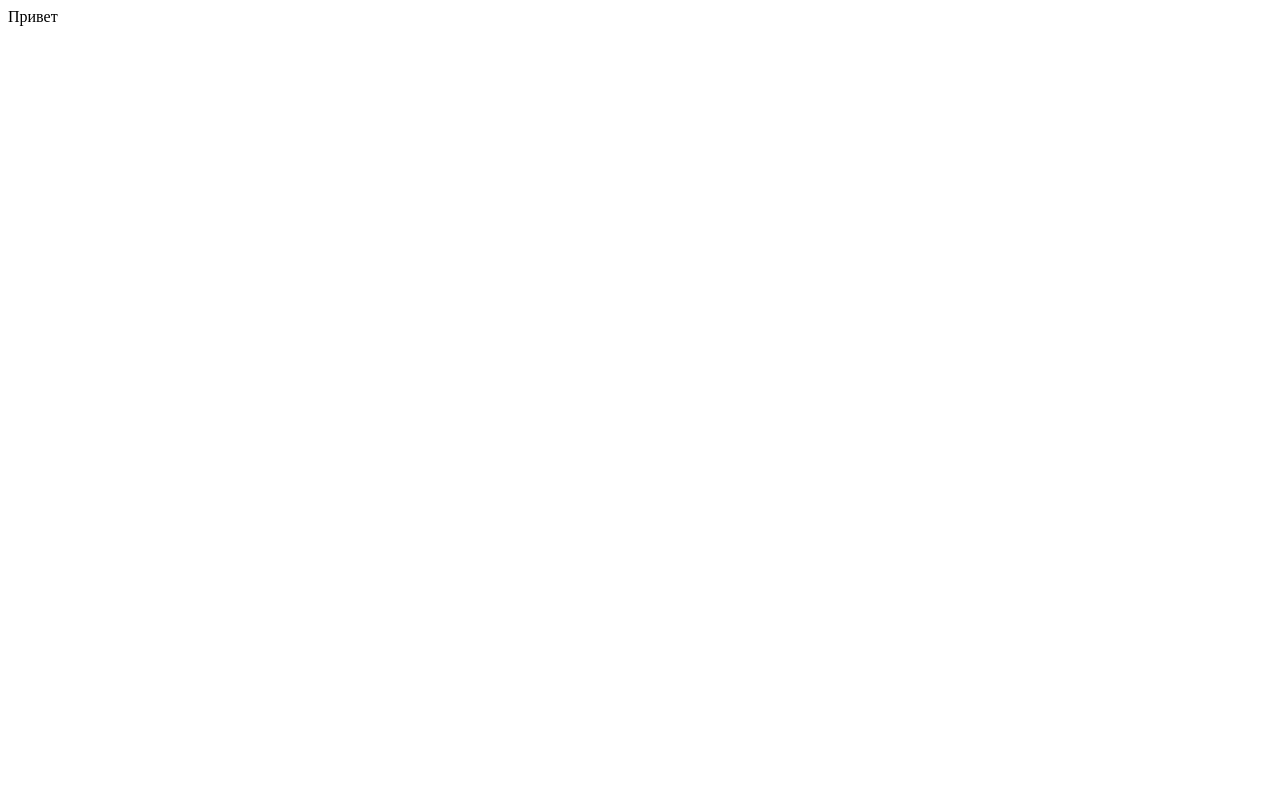
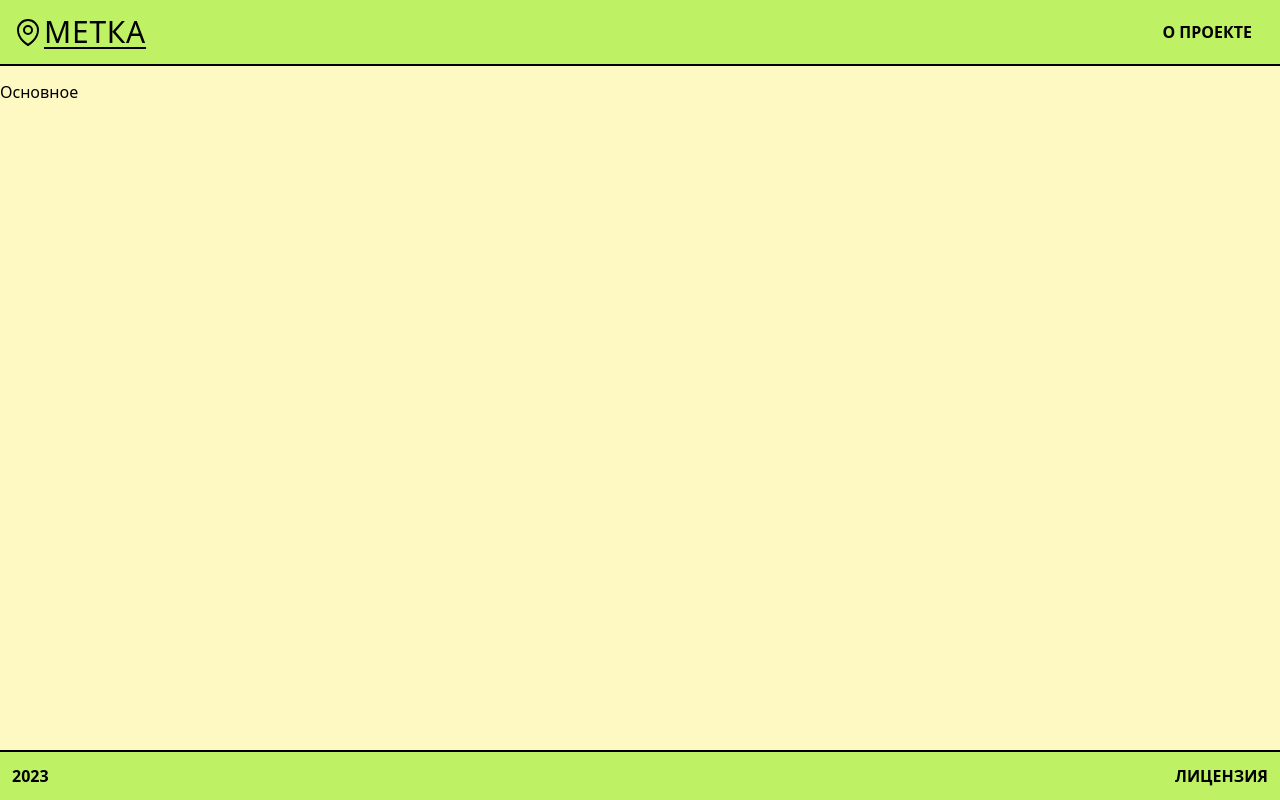
Before and after one commit to igorsvk16/igorsvk16, a plain HTML site: page index.html in a window 1280 px wide. Drawn offline with nearby package versions, Linux system fonts and the light colour scheme.

Commit message:
Update index.html

```diff
--- a/index.html
+++ b/index.html
@@ -1,11 +1,65 @@
 <!DOCTYPE html>
-<html lang="en">
+<html lang="ru">
 <head>
     <meta charset="UTF-8">
     <meta name="viewport" content="width=device-width, initial-scale=1.0">
-    <title>Document</title>
+    <script src="https://cdn.tailwindcss.com"></script>
+    <link rel="stylesheet" href="main.css">
+    <title>Сервис МЕТКА - поделись координатами любимых мест</title>
+    <style>
+        @font-face {
+            font-family: 'versatile';
+            src: url('fonts/Versatile-Rust-Bold.otf');
+        }
+    </style>
 </head>
 <body>
-    Привет
+    <main>
+        <!-- шапка сайта -->
+        <div class="fixed w-full bg-lime-300 border-b-2 border-black p-3 z-10">
+            <nav class="items-center container mx-auto">
+                <div class="flex flex-wrap justify-between w-full">
+                    <a href="./index.html" class="flex items-center">
+                        <svg xmlns="http://www.w3.org/2000/svg" fill="none" viewBox="0 0 24 24" stroke-width="1.5" stroke="currentColor" class="w-8 h-8 fill-none stroke-black">
+                            <path stroke-linecap="round" stroke-linejoin="round" d="M15 10.5a3 3 0 11-6 0 3 3 0 016 0z" />
+                            <path stroke-linecap="round" stroke-linejoin="round" d="M19.5 10.5c0 7.142-7.5 11.25-7.5 11.25S4.5 17.642 4.5 10.5a7.5 7.5 0 1115 0z" />
+                        </svg>
+                        <span class="self-center text-2xl md:text-3xl whitespace-nowrap text-black main-title uppercase tracking-wide underline underline-offset-4 decoration-2 decoration-black hover:underline hover:underline-offset-4 hover:decoration-2 hover:decoration-red-800 hover:text-red-800">МЕТКА</span>
+                    </a>
+                    <ul class="flex flex-col md:p-0 font-medium md:flex-row md:space-x-8 md:mt-0 md:border-0">
+                        <li>
+                            <a href="./about/index.html" class="block py-2 pr-4 main-font font-bold uppercase hover:underline hover:underline-offset-2 hover:decoration-2 hover:decoration-black" aria-current="page">О проекте</a>
+                        </li>
+                    </ul>
+                </div>
+            </nav>
+        </div>
+        <!-- конец шапки сайта -->
+        <!-- основной контент -->
+        <div class="bg-yellow-100">
+            <div class="container max-md:px-3 mx-auto" style="min-height: calc( 100vh - 49.62px )">
+                <div class="py-10"></div>
+                <h1>Основное</h1>
+                <!--  -->
+                <!-- Здесь -->
+                <!-- вставляем -->
+                <!-- остальное -->
+                <!--  -->
+            </div>
+            <!-- подвал -->
+            <footer class="">
+                <div class="w-full bg-lime-300 border-t-2 border-black p-3">
+                    <div class="container mx-auto">
+                        <div class="uppercase font-bold flex flex-wrap justify-between">
+                            <span>2023</span>
+                            <span>Лицензия</span>
+                        </div>
+                    </div>
+                </div>
+            </footer>
+            <!-- конец подвала -->
+        </div>
+        <!-- конец основного контента -->
+    </main>
 </body>
 </html>
```
